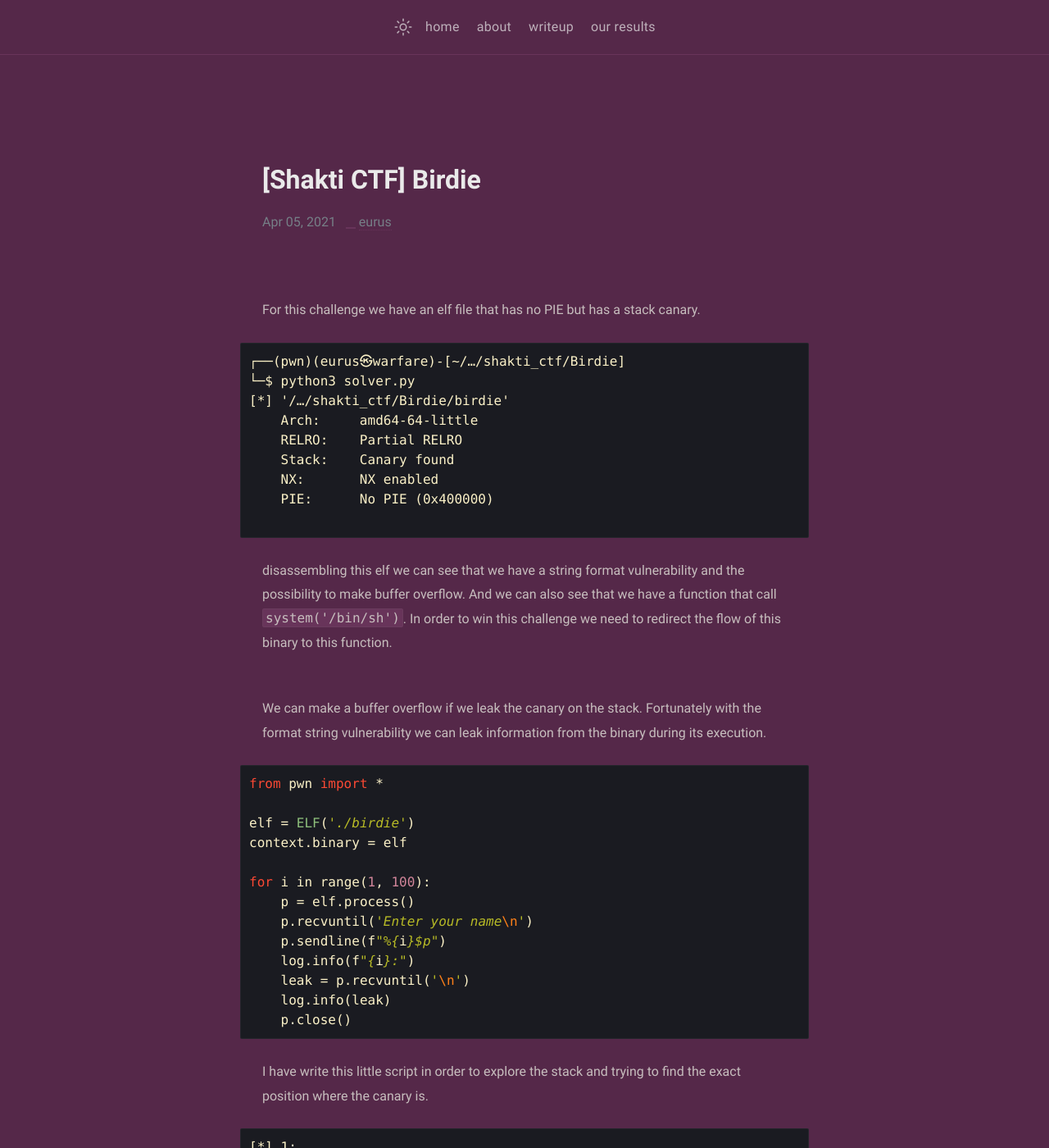
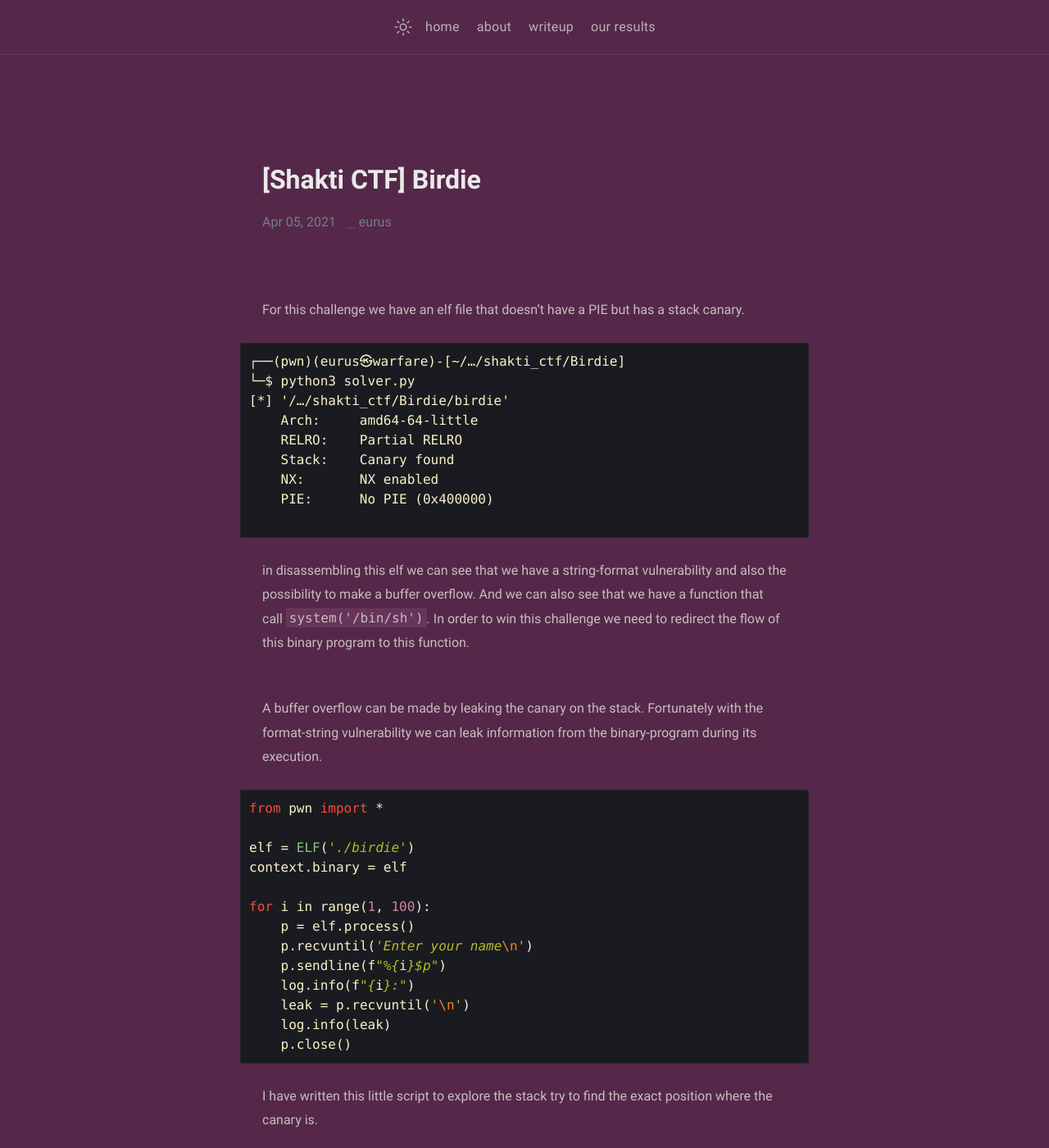
Before and after one commit to HACKappatoi/HACKappatoi.github.io, a Jekyll site: the page built from _posts/birdie/2021-04-05-birdie.md, in a window 1280 px wide and 1400 px high. Shown: the whole window at 82% size. Built offline with Jekyll 4.4.1, drawn with Linux system fonts in a browser that asks for light colours; some of the changed text lies outside the part shown.

Commit message:
corretto inglese birdie

````diff
--- a/_posts/birdie/2021-04-05-birdie.md
+++ b/_posts/birdie/2021-04-05-birdie.md
@@ -6,7 +6,7 @@ categories: PWN
 author: eurus
 ---
 
-For this challenge we have an elf file that has no PIE but has a stack canary.
+For this challenge we have an elf file that doesn't have a PIE but has a stack canary.
 
 ```
 ┌──(pwn)(eurus㉿warfare)-[~/…/shakti_ctf/Birdie]
@@ -20,9 +20,9 @@ For this challenge we have an elf file that has no PIE but has a stack canary.
 
 ```
 
-disassembling this elf we can see that we have a string format vulnerability and the possibility to make buffer overflow. And we can also see that we have a function that call ```system('/bin/sh')```. In order to win this challenge we need to redirect the flow of this binary to this function.
+in disassembling this elf we can see that we have a string-format vulnerability and also the possibility to make a buffer overflow. And we can also see that we have a function that call ```system('/bin/sh')```. In order to win this challenge we need to redirect the flow of this binary program to this function.
 
-We can make a buffer overflow if we leak the canary on the stack. Fortunately with the format string vulnerability we can leak information from the binary during its execution.
+A buffer overflow can be made by leaking the canary on the stack. Fortunately with the format-string vulnerability we can leak information from the binary-program during its execution.
 
 ```python
 from pwn import *
@@ -40,7 +40,7 @@ for i in range(1, 100):
     p.close()
 ```
 
-I have write this little script in order to explore the stack and trying to find the exact position where the canary is.
+I have written this little script to explore the stack try to find the exact position where the canary is.
 
 ```text
 [*] 1:
@@ -85,9 +85,9 @@ I have write this little script in order to explore the stack and trying to find
 [*] 0x4007e2
 ```
 
-with this dump of the stack (attenction, this is not the stack of one single execution, but every leak in an offset is an execution) we can see that the canary is at the offset 15.  So we can dump the stack value sending to the server the string: ```%15$p```.
+with this dump of the stack (be careful, this is not the stack of one single execution, but every leak in an offset is an individual execution) the canary is at the offset 15. The stack value can be dumpt by sending the string: ```%15$p``` to the server.
 
-Now that we have the canary value we theoretically can perform a buffer overflow. Using cyclic and gdb we can find that the offset to the canary in the execution is 72 bytes. So with this information I have wrote a script that redirect the execution of the program.
+Once we have the canary value, theoretically we can perform a buffer overflow. Using cyclic and gdb, we find that the offset to the canary in the execution is 72 bytes. Having this information, I have written a script that redirects the execution of the program.
 
 ```python
 elf = ELF('./birdie')
````
Also changed, not shown: other parts of _posts/birdie/2021-04-05-birdie.md (+1 -1 lines).
